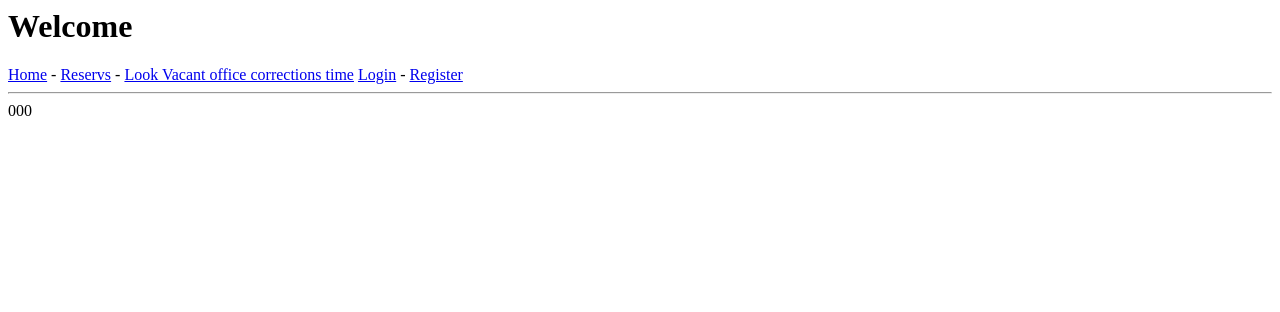
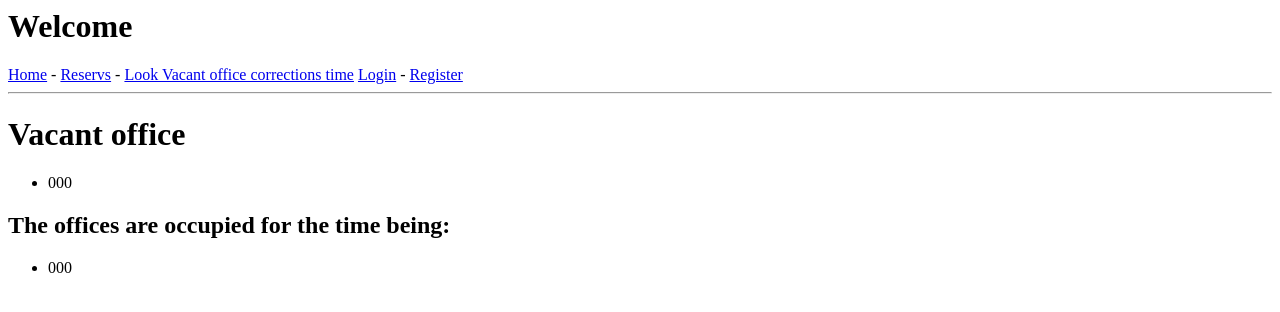
Before and after one commit to Stuffing-code/coworking, a Django app: template coworkings/templates/coworkings/vacant_offices.html in a window 1280 px wide. Shown: the top 312 px of the page. Run offline with Django 3.2, Linux system fonts and the light colour scheme; tables that the repository leaves empty hold one stand-in row (values such as "Sample post"); the template is opened without the code that fills it: values that come from a table or form of the project are taken from there, most other values are stand-ins (such as "Sample title", 1, 10 or a date in 2020).

Commit message:
finish project

```diff
--- a/coworkings/models.py
+++ b/coworkings/models.py
@@ -8,16 +8,23 @@ class NumberOffice(models.Model):
     def __str__(self):
         return self.number_office
 
-    def check_time(self):
-        pass
+    def __iter__(self):
+        return iter(self.number_office)
 
 
 class Reservation(models.Model):
-    number_office = models.ForeignKey(NumberOffice, on_delete=models.CASCADE)
-    datetime_from = models.DateTimeField(unique=True)
-    datetime_to = models.DateTimeField(unique=True)
+    number_office = models.ForeignKey(
+        NumberOffice,
+        on_delete=models.CASCADE,
+        unique_for_date="datetime_from",
+    )
+    datetime_from = models.DateTimeField()
+    datetime_to = models.DateTimeField()
 
 
     def __str__(self):
-        date_create = f'{self.number_office} Reserved: {self.datetime_from.isoformat()} to {self.datetime_to.isoformat()}'
+        date_create = f'{self.number_office} Reserved: {self.datetime_from} to {self.datetime_to}'
         return date_create
+
+    def __iter__(self):
+        return iter(self.number_office)
--- a/coworkings/templates/coworkings/vacant_offices.html
+++ b/coworkings/templates/coworkings/vacant_offices.html
@@ -1,9 +1,22 @@
 {% extends "coworkings/base.html" %}
 
 {% block content%}
-
-{% for office in filteroffice %}
-    {{office.number_office}}<br>
+<h1>Vacant office</h1>
+<ul>
+{% for office in offices%}
+    {% if office not in reservednumberoffice%}
+        {% if office%}
+            <li>{{office}}</li>
+        {% else %}
+            <p>For the time being, all offices are occupied</p>
+        {% endif %}
+    {% endif %}
 {%endfor %}
-
+</ul>
+<h2>The offices are occupied for the time being:</h2>
+<ul>
+{% for reseved_office in reservednumberoffice%}
+    <li>{{reseved_office.number_office}}</li>
+{% endfor %}
+</ul>
 {% endblock content%}
```
Also changed, not shown: coworkings/views.py (+11 -3 lines), coworkings/migrations/0010_auto_20210319_1316.py (added).
